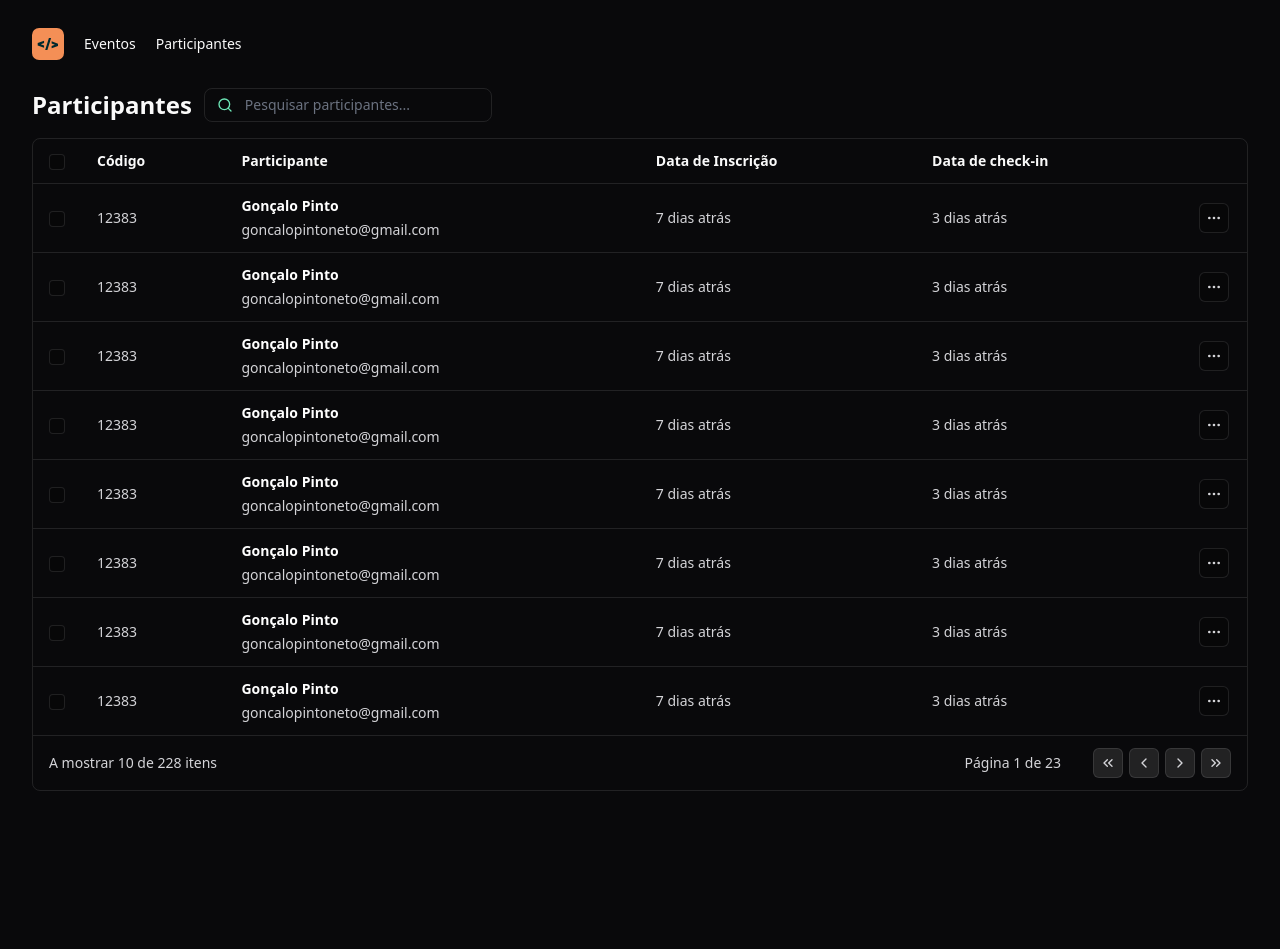
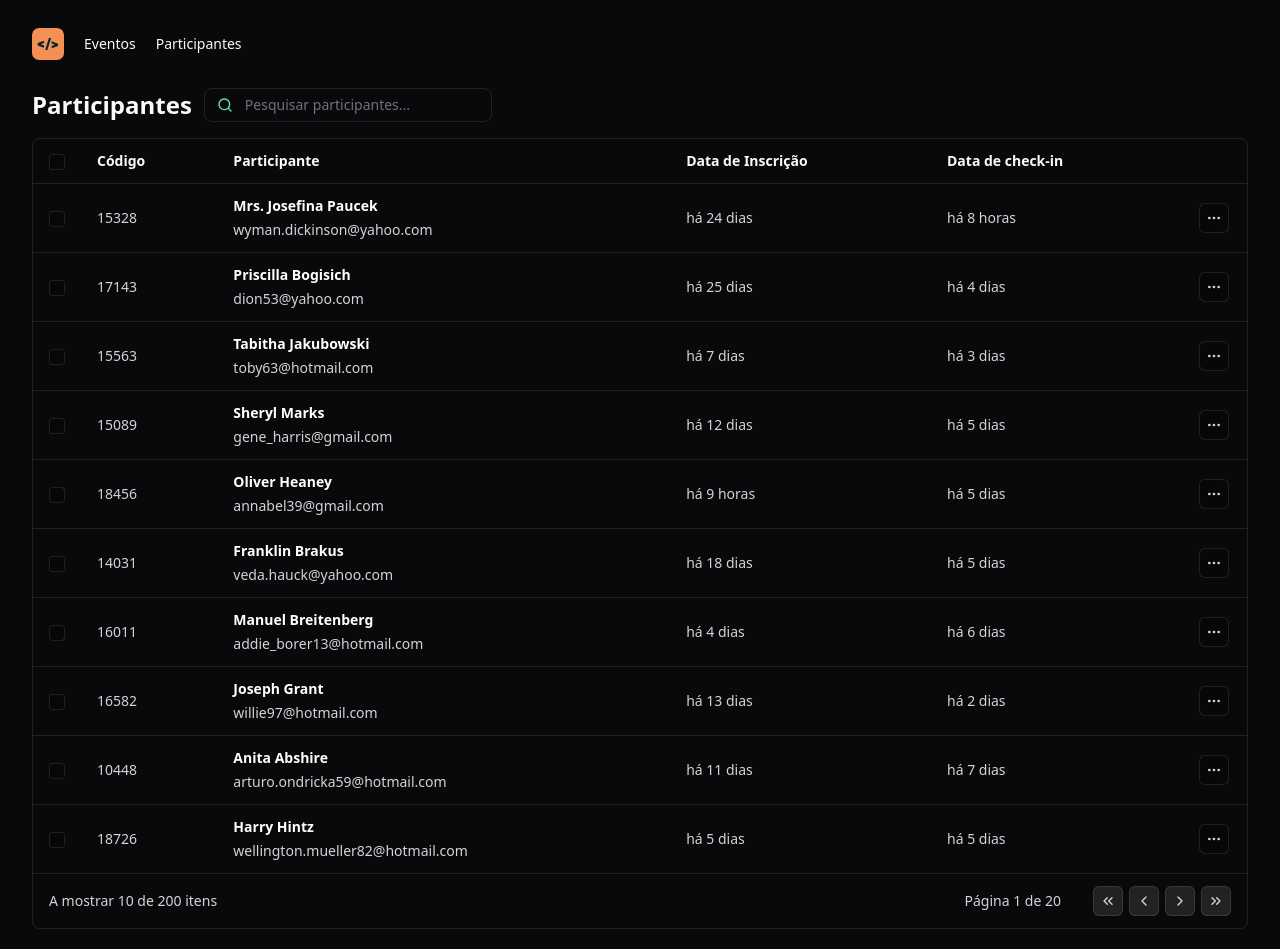
Before and after one commit to devgoncalo/nlw-unite-reactjs, a React (Vite) app: page / in a window 1280 px wide. Before the commit the page ends 811 px from the top, so only its background shows below. Built offline with nearby package versions, Linux system fonts and the light colour scheme.

Commit message:
feat: pagination functionality

```diff
--- a/package.json
+++ b/package.json
@@ -10,12 +10,14 @@
     "preview": "vite preview"
   },
   "dependencies": {
+    "dayjs": "^1.11.10",
     "lucide-react": "^0.364.0",
     "react": "^18.2.0",
     "react-dom": "^18.2.0",
     "tailwind-merge": "^2.2.2"
   },
   "devDependencies": {
+    "@faker-js/faker": "^8.4.1",
     "@tailwindcss/forms": "^0.5.7",
     "@types/react": "^18.2.66",
     "@types/react-dom": "^18.2.22",
--- a/src/components/attendee-list.tsx
+++ b/src/components/attendee-list.tsx
@@ -1,3 +1,7 @@
+import dayjs from "dayjs";
+import "dayjs/locale/pt-br"
+import relativeTime from "dayjs/plugin/relativeTime";
+
 import {
   ChevronLeft,
   ChevronRight,
@@ -13,8 +17,38 @@
 import { TableHeader } from "./table/table-header";
 import { TableCell } from "./table/table-cell";
 import { TableRow } from "./table/table-row";
+import { useState } from "react";
+import { attendees } from "../data/attendees";
+
+dayjs.extend(relativeTime);
+dayjs.locale("pt-br");
 
 export function AttendeeList() {
+  const [search, setSearch] = useState('')
+  const [page, setPage] = useState(1)
+
+  const totalPages = Math.ceil(attendees.length / 10);
+
+  function onSearchInputChange(event: React.ChangeEvent<HTMLInputElement>) {
+    setSearch(event.target.value)
+  }
+
+  function goToFirstPage() {
+    setPage(1)
+  }
+
+  function goToNextPage() {
+    setPage(page + 1)
+  }
+
+  function goToPreviousPage() {
+    setPage(page - 1)
+  }
+
+  function goToLastPage() {
+    setPage(totalPages)
+  }
+
   return (
     <div className="flex flex-col gap-4">
       <div className="flex gap-3 items-center">
@@ -22,10 +56,12 @@
         <div className="px-3 w-72 py-1.5 border border-white/10 rounded-lg text-sm flex items-center gap-3">
           <Search className="size-4 text-emerald-300" />
           <input
+            onChange={onSearchInputChange}
             className="bg-transparent flex-1 outline-none border-0 p-0 text-sm"
             placeholder="Pesquisar participantes..."
           />
         </div>
+        {search}
       </div>
 
       <Table>
@@ -45,26 +81,26 @@
           </tr>
         </thead>
         <tbody>
-          {Array.from({ length: 8 }).map((_, i) => {
+          {attendees.slice((page - 1) * 10, page * 10).map((attendee) => {
             return (
-              <TableRow key={i} className="border-b border-white/10 hover:bg-white/5">
+              <TableRow key={attendee.id} className="border-b border-white/10 hover:bg-white/5">
                 <TableCell>
                   <input
                     type="checkbox"
                     className="size-4 bg-black/20 rounded border-white/10"
                   />
                 </TableCell>
-                <TableCell>12383</TableCell>
+                <TableCell>{attendee.id}</TableCell>
                 <TableCell>
                   <div className="flex flex-col gap-1">
                     <span className="font-semibold text-white">
-                      Gonçalo Pinto
+                      {attendee.name}
                     </span>
-                    <span>goncalopintoneto@gmail.com</span>
+                    <span>{attendee.email}</span>
                   </div>
                 </TableCell>
-                <TableCell>7 dias atrás</TableCell>
-                <TableCell>3 dias atrás</TableCell>
+                <TableCell>{dayjs().to(attendee.createdAt)}</TableCell>
+                <TableCell>{dayjs().to(attendee.checkInAt)}</TableCell>
                 <TableCell>
                   <IconButton transparent>
                     <MoreHorizontal className="size-4" />
@@ -79,25 +115,25 @@
             <TableCell
               colSpan={3}
             >
-              A mostrar 10 de 228 itens
+              A mostrar 10 de {attendees.length} itens
             </TableCell>
             <TableCell
               className="text-right"
               colSpan={3}
             >
               <div className="inline-flex items-center gap-8">
-                <span>Página 1 de 23</span>
+                <span>Página {page} de {totalPages}</span>
                 <div className="flex gap-1.5">
-                  <IconButton>
+                  <IconButton onClick={goToFirstPage} disabled={page === 1}>
                     <ChevronsLeft className="size-4" />
                   </IconButton>
-                  <IconButton>
+                  <IconButton onClick={goToPreviousPage} disabled={page === 1}>
                     <ChevronLeft className="size-4" />
                   </IconButton>
-                  <IconButton>
+                  <IconButton onClick={goToNextPage} disabled={page === totalPages}>
                     <ChevronRight className="size-4" />
                   </IconButton>
-                  <IconButton>
+                  <IconButton onClick={goToLastPage} disabled={page === totalPages}>
                     <ChevronsRight className="size-4" />
                   </IconButton>
                 </div>
--- /dev/null
+++ b/src/data/attendees.ts
@@ -0,0 +1,11 @@
+import { faker } from "@faker-js/faker";
+
+export const attendees = Array.from({ length: 200 }).map(() => {
+  return {
+    id: faker.number.int({ min: 10000, max: 20000 }),
+    name: faker.person.fullName(),
+    email: faker.internet.email().toLocaleLowerCase(),
+    createdAt: faker.date.recent({ days: 30 }),
+    checkInAt: faker.date.recent({ days: 7 }),
+  };
+});
```
Also changed, not shown: 1 other file (tests, documents, lock files or other folders).
